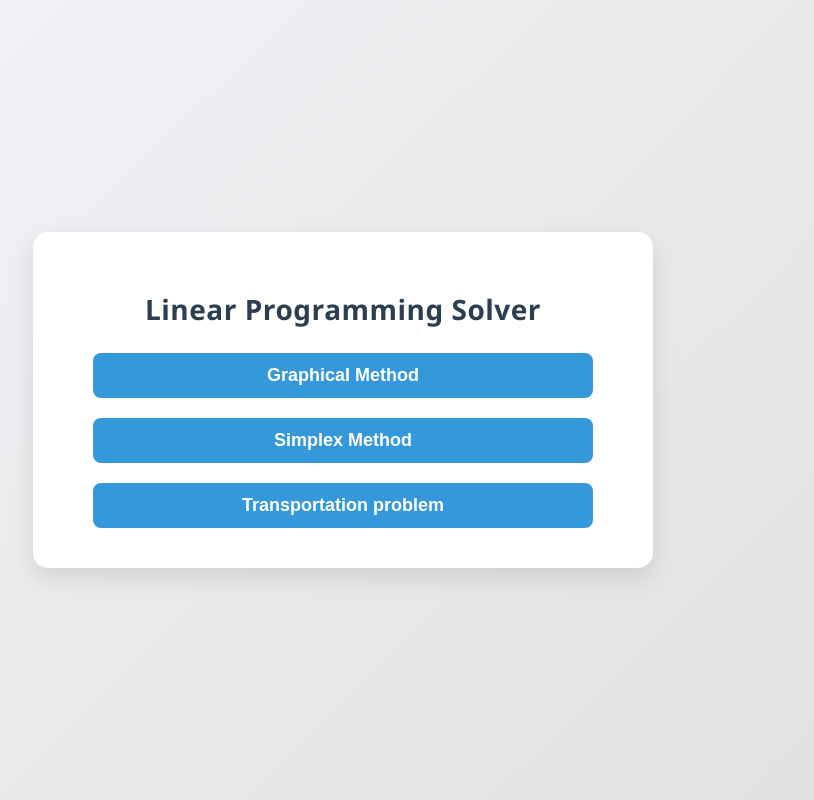
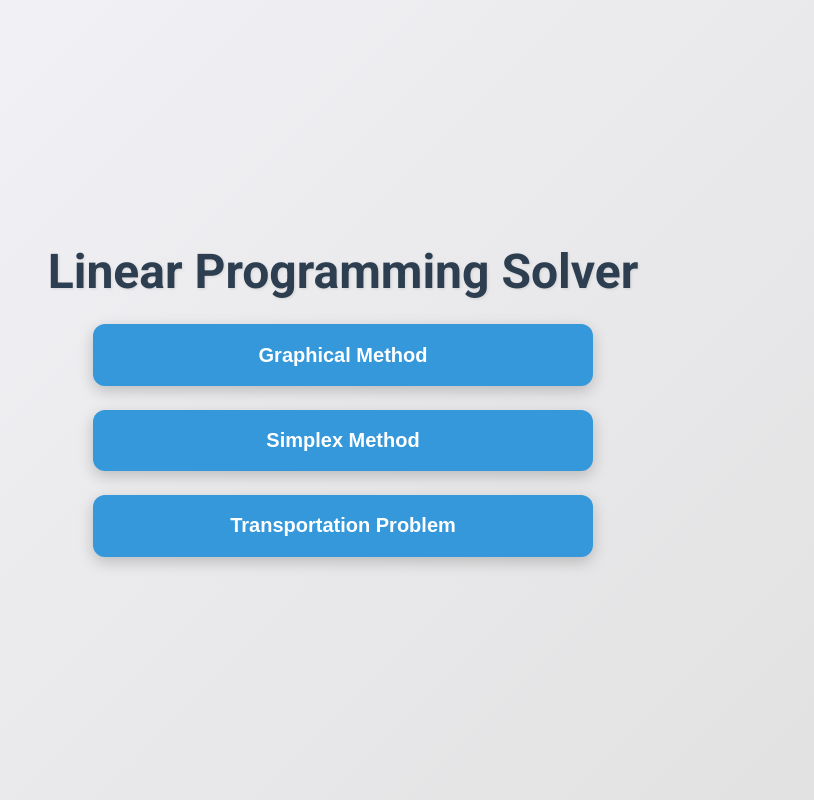
Before and after one commit to svaibhav-7/math_prog, a Django app: page / in a window 1280 px wide. Shown: the whole page, without its empty margins (297-1111 px from the left). Run offline with Django 5.2, Linux system fonts and the light colour scheme.

Commit message:
commit_3

```diff
--- a/math_prog/templates/home.html
+++ b/math_prog/templates/home.html
@@ -4,95 +4,101 @@
   <meta charset="UTF-8">
   <meta name="viewport" content="width=device-width, initial-scale=1.0">
   <title>Linear Programming Solver</title>
+  <!-- Google Font -->
+  <link href="https://fonts.googleapis.com/css2?family=Roboto:wght@400;700&display=swap" rel="stylesheet">
   <style>
-        /* General Styles */
-        body {
-            font-family: 'Segoe UI', Tahoma, Geneva, Verdana, sans-serif;
+    /* Define CSS Variables */
+    :root {
+      --primary: #3498db;
+      --primary-dark: #2980b9;
+      --secondary: #2c3e50;
+      --background: #f4f4f9;
+      --gradient: linear-gradient(135deg, #f4f4f9, #e0e0e0);
+      --button-shadow: rgba(0, 0, 0, 0.2);
+    }
+
+    /* Reset & Base Styles */
+    * {
       margin: 0;
       padding: 0;
+      box-sizing: border-box;
+    }
+
+    html, body {
+      height: 100%;
+    }
+
+    body {
+      font-family: 'Roboto', sans-serif;
+      background: var(--gradient);
       display: flex;
+      flex-direction: column;
       justify-content: center;
       align-items: center;
-            height: 100vh;
-            background: linear-gradient(135deg, #f4f4f9, #e0e0e0);
+      padding: 20px;
     }
 
-        .container {
-            background: #fff;
-            padding: 40px 60px;
-            border-radius: 15px;
-            box-shadow: 0 10px 25px rgba(0, 0, 0, 0.1);
+    h1 {
+      color: var(--secondary);
+      font-size: 3rem;
+      margin-bottom: 1.5rem;
+      text-shadow: 1px 1px 3px rgba(0,0,0,0.1);
       text-align: center;
-            width: 100%;
+    }
+
+    /* Flex layout for buttons */
+    .buttons {
+      display: flex;
+      flex-direction: column;
+      gap: 1.5rem;
+      width: 90%;
       max-width: 500px;
     }
 
-        h1 {
-            font-size: 28px;
-            color: #2c3e50;
-            margin-bottom: 25px;
-            letter-spacing: 0.5px;
-        }
-
-        .button-group {
-            display: flex;
-            flex-direction: column;
-            gap: 20px;
+    .buttons a {
+      text-decoration: none;
     }
 
     button {
-            padding: 12px 25px;
-            font-size: 18px;
-            font-weight: bold;
+      width: 100%;
+      padding: 1.2rem 1.5rem;
+      font-size: 1.25rem;
+      font-weight: 700;
       color: #fff;
-            background-color: #3498db;
+      background-color: var(--primary);
       border: none;
-            border-radius: 8px;
+      border-radius: 12px;
+      box-shadow: 0 5px 15px var(--button-shadow);
       cursor: pointer;
-            transition: all 0.3s ease;
-            text-align: center;
-            width: 100%;
-            box-sizing: border-box;
+      transition: transform 0.3s ease, background-color 0.3s ease, box-shadow 0.3s ease;
     }
 
     button:hover {
-            background-color: #2980b9;
-            transform: translateY(-2px);
+      background-color: var(--primary-dark);
+      transform: translateY(-4px);
+      box-shadow: 0 8px 20px var(--button-shadow);
     }
 
     button:active {
-            transform: translateY(1px);
+      transform: translateY(2px);
+      box-shadow: 0 3px 10px var(--button-shadow);
     }
 
-        button:focus {
-            outline: none;
+    /* Responsive adjustments */
+    @media (max-width: 600px) {
+      h1 {
+        font-size: 2.5rem;
       }
-
-        a {
-            text-decoration: none;
-        }
-
-        /* Media Query for Responsiveness */
-        @media (max-width: 600px) {
-            .container {
-                padding: 30px 40px;
-            }
-
-            h1 {
-                font-size: 24px;
-            }
-
       button {
-                font-size: 16px;
-                padding: 10px 20px;
+        font-size: 1.1rem;
+        padding: 1rem 1.2rem;
       }
     }
   </style>
 </head>
 <body>
-    <div class="container">
   <h1>Linear Programming Solver</h1>
-        <div class="button-group">
+  <div class="buttons">
     <a href="{% url 'graphical' %}">
       <button>Graphical Method</button>
     </a>
@@ -100,9 +106,8 @@
       <button>Simplex Method</button>
     </a>
     <a href="{% url 'transportation_page' %}">
-                <button>Transportation problem</button>
+      <button>Transportation Problem</button>
     </a>
-        </div>
   </div>
 </body>
 </html>
```
Lines whose indentation alone changed are shown as unchanged.
